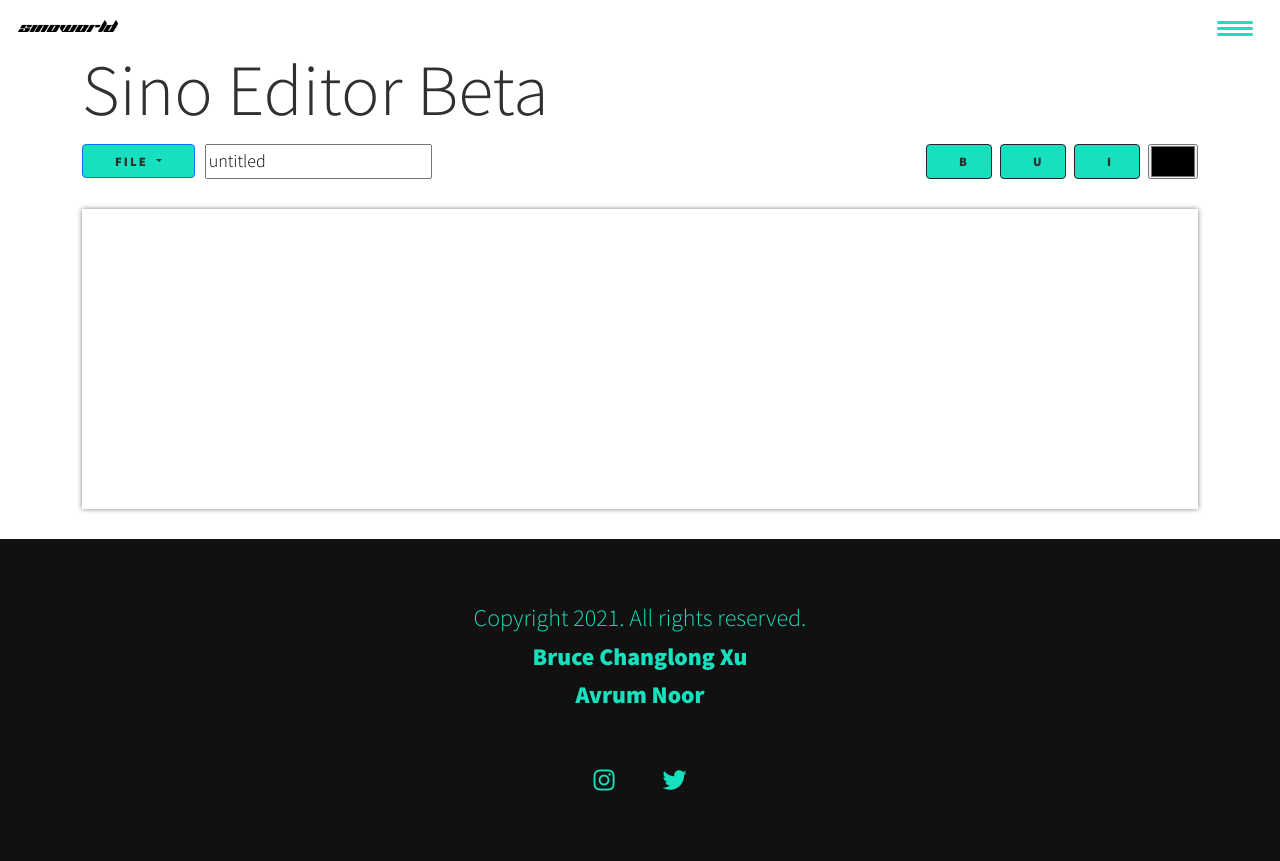
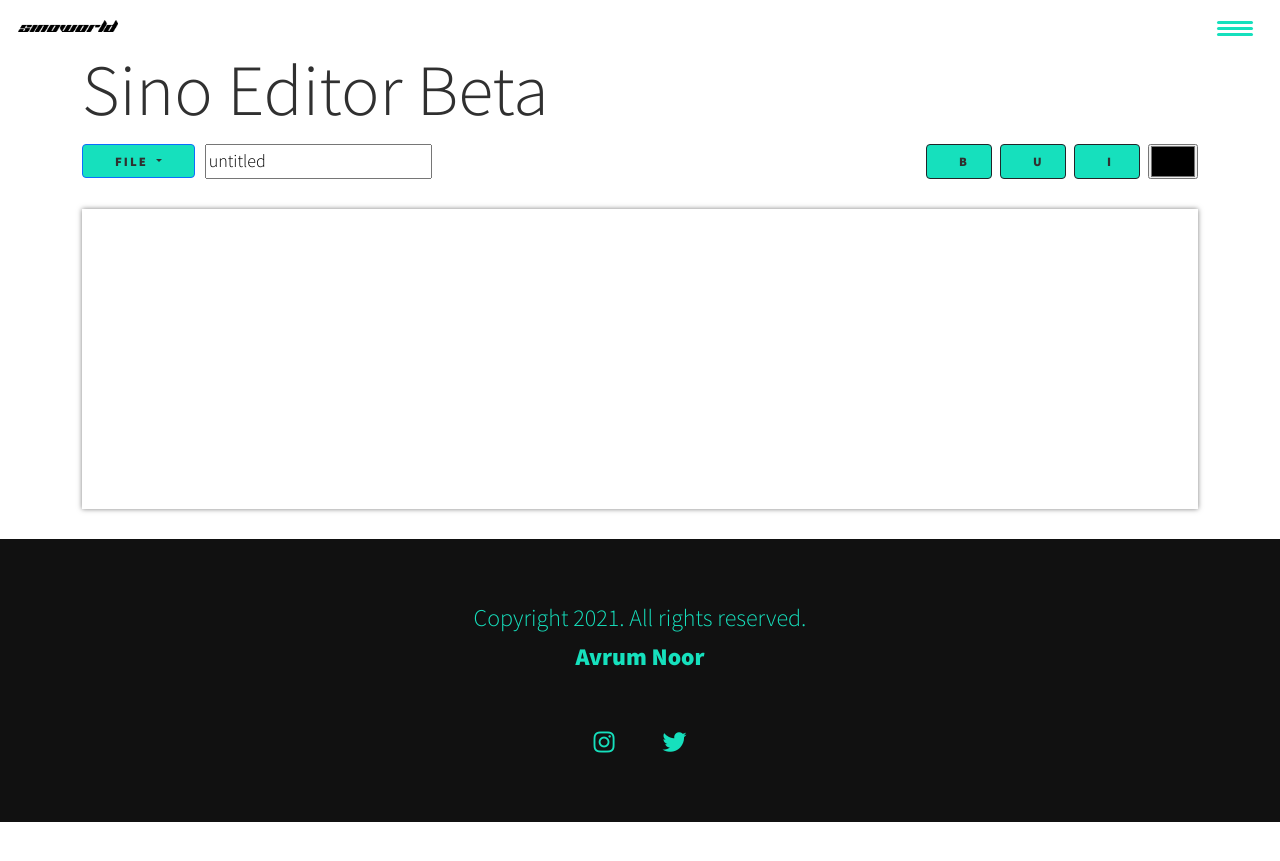
Before and after one commit to avrumnoor/SinoEditor, a plain HTML site: page index.html in a window 1280 px wide. After the commit the page ends 822 px from the top, so only its background shows below. Drawn offline with nearby package versions, Linux system fonts and the light colour scheme.

Commit message:
Update index.html

```diff
--- a/index.html
+++ b/index.html
@@ -81,8 +81,6 @@
         <!-- replace with your own email address -->
         Copyright 2021. All rights reserved.
         <br>
-        <a href="https://brucechanglongxu.github.io" class="footer__link">Bruce Changlong Xu
-        <br>
         <a href="https://avrumnoor.github.io" class="footer__link">Avrum Noor
         </a>
         <ul class="social-list">
```
